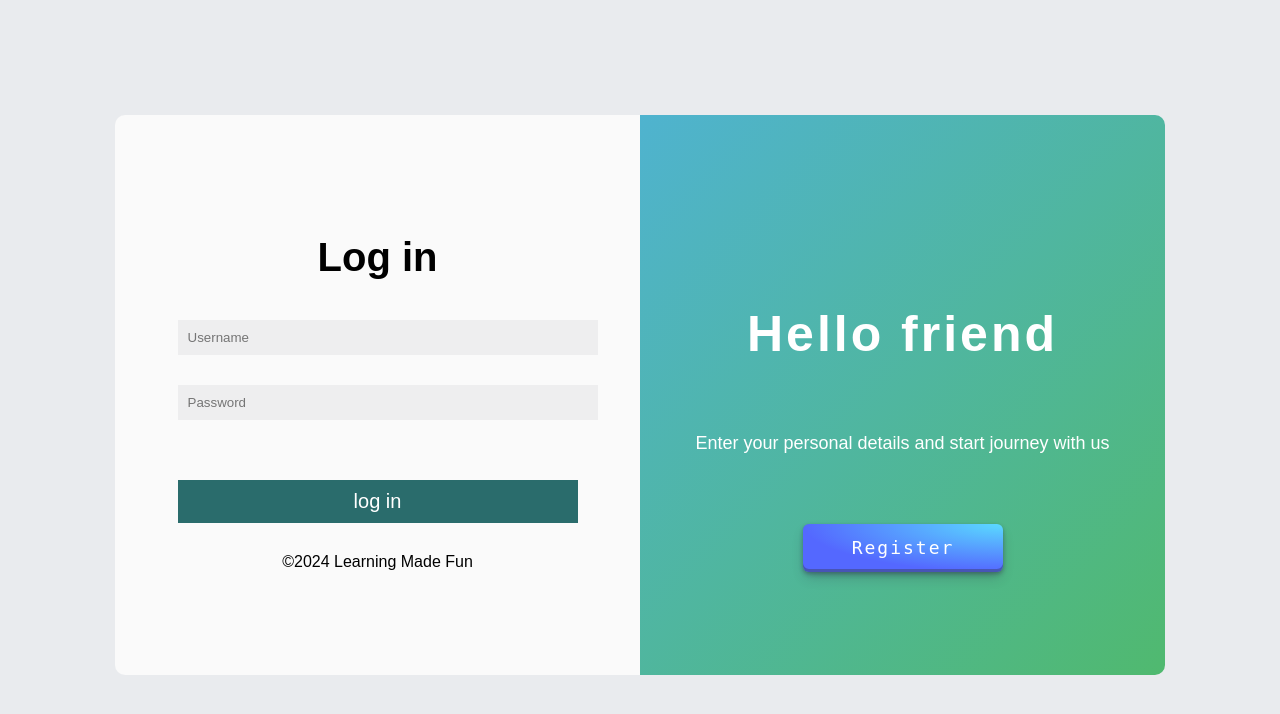
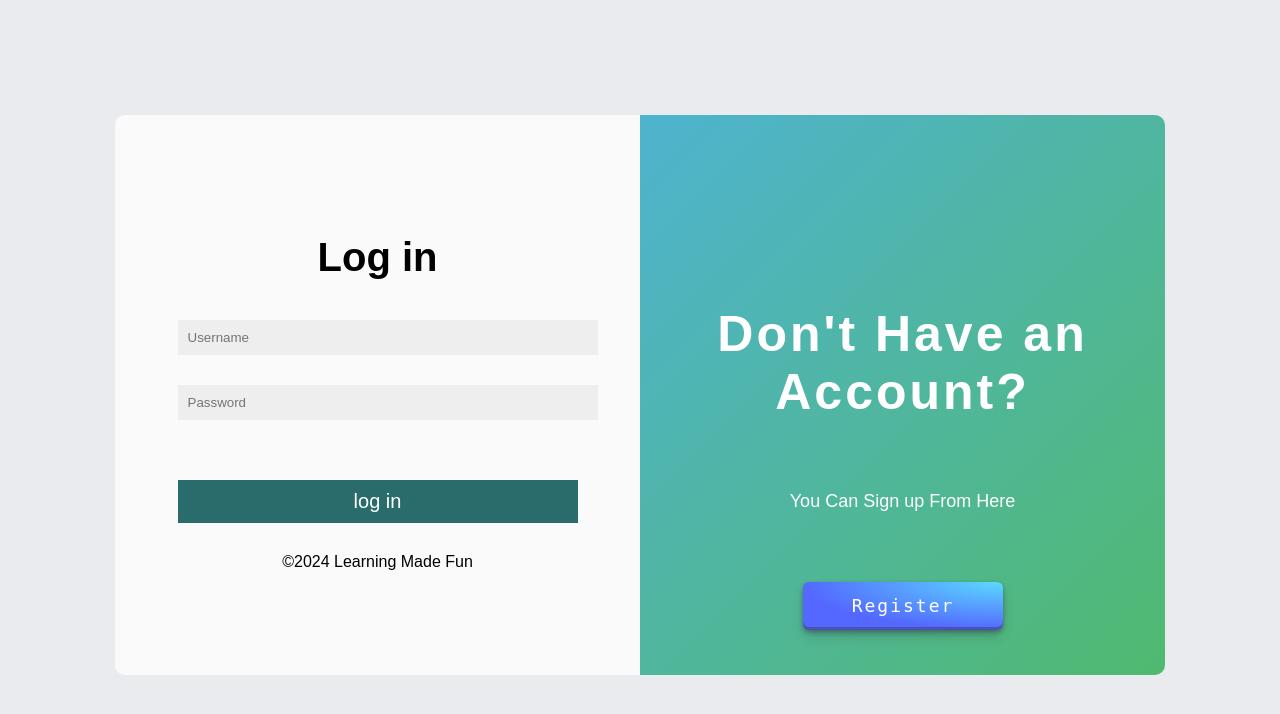
Before and after one commit to amxnese/Learning-Made-Fun, a Django app: page /login/ in a window 1280 px wide. Shown: the top 714 px of the page. Run offline with Django 5.2, Linux system fonts and the light colour scheme.

Commit message:
modified the login page

```diff
--- a/users/templates/users/login.html
+++ b/users/templates/users/login.html
@@ -25,8 +25,8 @@
       <div class="register">
         <div class="reg-container">
           <i class="fas fa-user-plus fa-5x"></i>
-          <h2>Hello friend</h2>
-          <p>Enter your personal details and start journey with us</p>
+          <h2>Don't Have an Account?</h2>
+          <p>You Can Sign up From Here</p>
           <button class="button-29" onclick="location.href='/register'" >Register</button>
         </div>
       </div>
```
